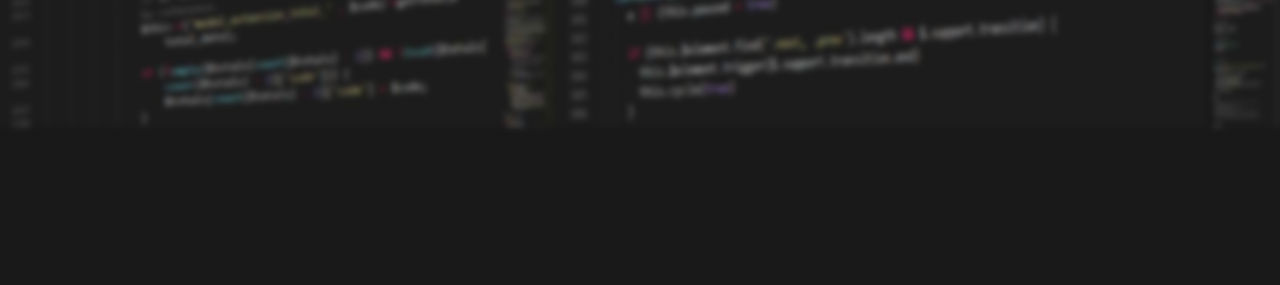
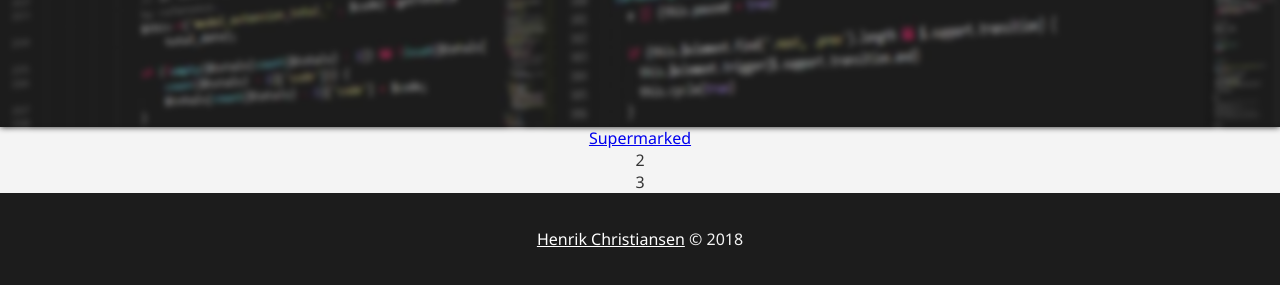
Before and after one commit to henpia/portfolio, a plain HTML site: page projekter.html in a window 1280 px wide. Shown: the part 433-718 px from the top of the page. Drawn offline with Linux system fonts and the light colour scheme.

Commit message:
Links på projekter side.

```diff
--- a/projekter.html
+++ b/projekter.html
@@ -23,6 +23,21 @@
         </div>
     </header>
 
+    <section class="projpage-content bg-light center">
+        <div class="card">
+            <a href="http://supermarked.henpia.dk">Supermarked</a>
+        </div>
+        <div class="card">
+            2
+        </div>
+        <div class="card">
+            3
+        </div>
+    </section>
 
+    <!-- Footer -->
+    <footer class="center bg-dark">
+        <p><a href="mailto:henpia@gmail.com">Henrik Christiansen</a> &copy; 2018</p>
+    </footer>
 </body>
 </html>
```
Lines whose indentation alone changed are shown as unchanged.
